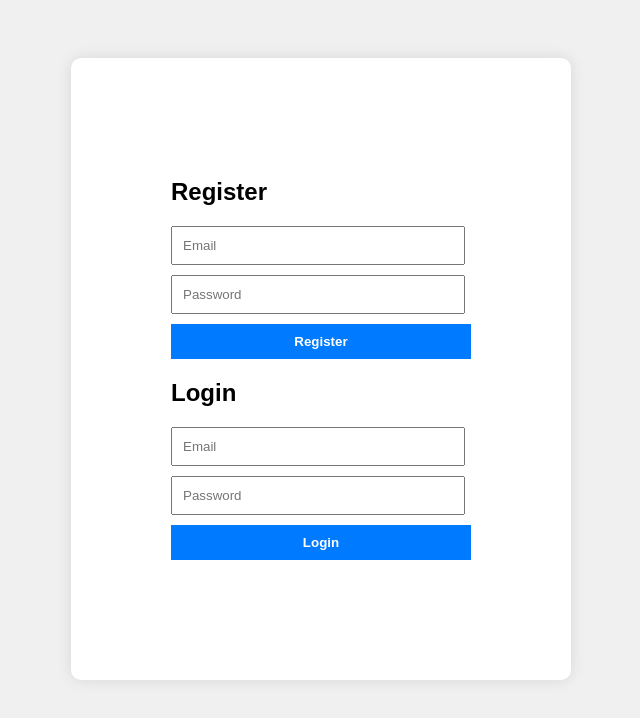
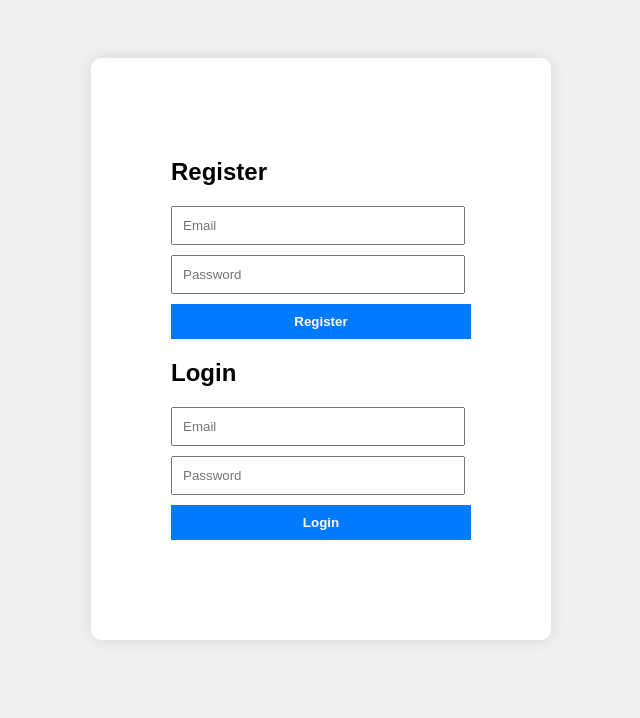
Before and after one commit to yehia-hossam/Register-Login, a website: page public/index.html in a window 1280 px wide. Shown: the whole page, without its empty margins (319-959 px from the left). Drawn offline with Linux system fonts and the light colour scheme.

Commit message:
Initial commit

```diff
--- a/public/style.css
+++ b/public/style.css
@@ -8,7 +8,7 @@ body {
 
   .container {
     background: #ffffff;
-    padding: 100px;
+    padding: 80px;
     border-radius: 10px;
     width: 300px;
     box-shadow: 0 0 15px rgba(0,0,0,0.1);
```
